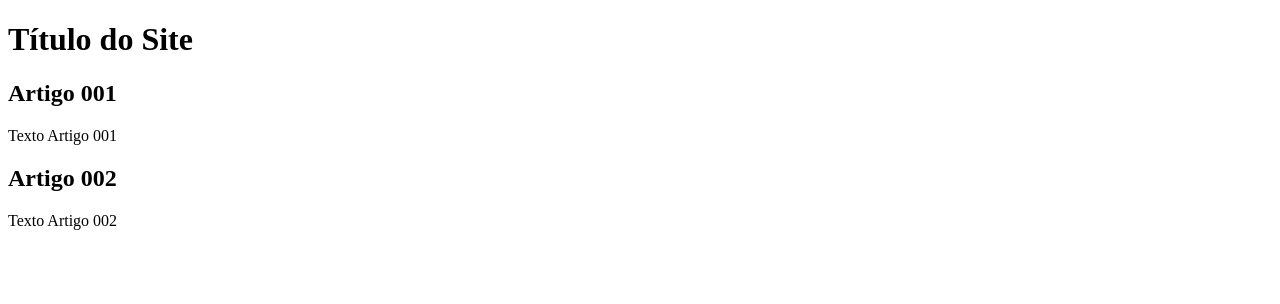
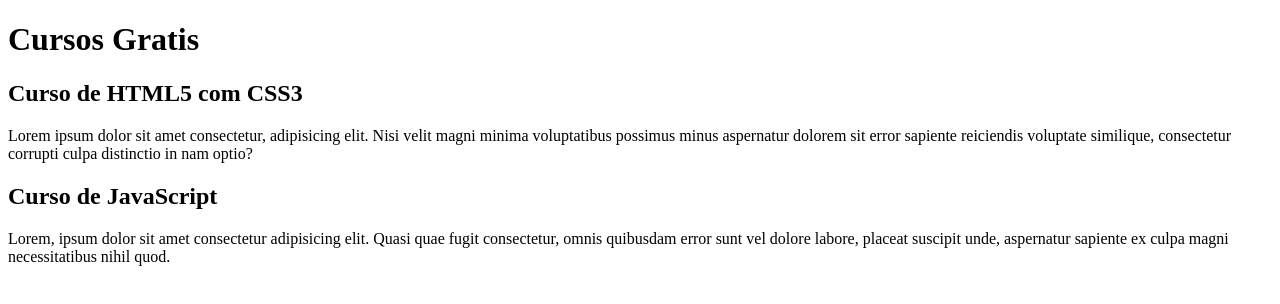
Before and after one commit to MariaIsabelle189/projeto-site, a plain HTML site: page index.html in a window 1280 px wide. Drawn offline with Linux system fonts and the light colour scheme.

Commit message:
comecei a escrever conteudo

```diff
--- a/index.html
+++ b/index.html
@@ -8,16 +8,15 @@
 <body>
     <main>
         <header>
-            <h1>Título do Site</h1>
+            <h1>Cursos Gratis</h1>
         </header>
         <article>
-            <h2>Artigo 001</h2>
-            <p>Texto Artigo 001</p>
+            <h2>Curso de HTML5 com CSS3</h2>
+            <p>Lorem ipsum dolor sit amet consectetur, adipisicing elit. Nisi velit magni minima voluptatibus possimus minus aspernatur dolorem sit error sapiente reiciendis voluptate similique, consectetur corrupti culpa distinctio in nam optio?</p>
         </article>
         <article>
-            <h2>Artigo 002
-            </h2>
-            <p>Texto Artigo 002</p>
+            <h2>Curso de JavaScript</h2>
+            <p>Lorem, ipsum dolor sit amet consectetur adipisicing elit. Quasi quae fugit consectetur, omnis quibusdam error sunt vel dolore labore, placeat suscipit unde, aspernatur sapiente ex culpa magni necessitatibus nihil quod.</p>
         </article>
     </main>
 </body>
```
